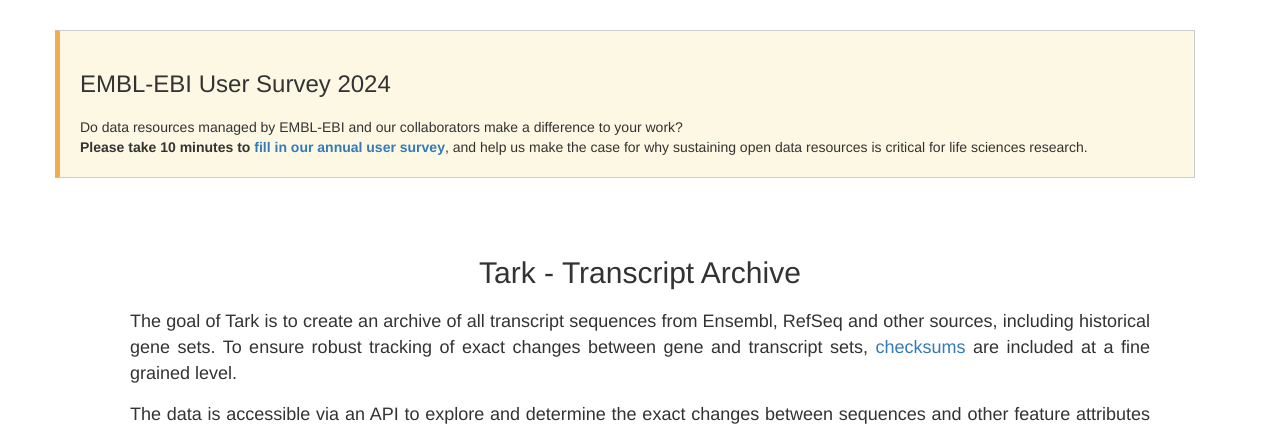
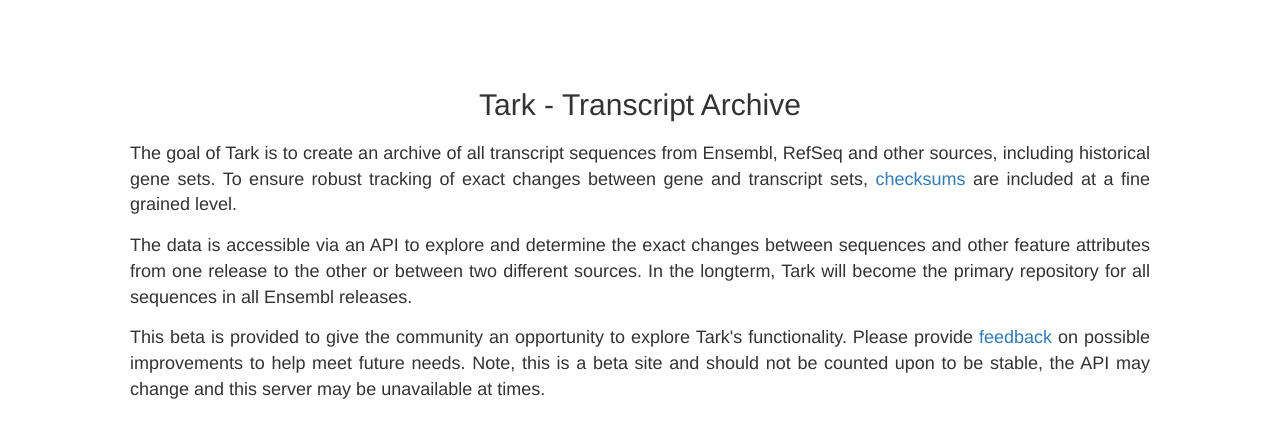
Before and after one commit to Ensembl/tark, a Django app: page / in a window 1280 px wide. Shown: the part 101-529 px from the top of the page. Run offline with Django 3.2, Linux system fonts and the light colour scheme; parts of the project's set-up code (start-up, migrations or seed data) failed here and were passed over; some libraries are stand-ins or nearby versions.

Commit message:
remove survey banner

```diff
--- a/tark/tark/templates/banner.html
+++ /dev/null
@@ -1,55 +0,0 @@
-<div>
-    <div id="main-content-area">
-    </div>
-    <style>
-        .notifications-js {
-            width: 100%;
-        }
-        .callout {
-            padding: 20px;
-            margin: 10px 0;
-            border: 1px solid #ccc;
-            border-left-width: 5px;
-        }
-        .callout.warning {
-            border-left-color: #f0ad4e;
-            background-color: #fcf8e3;
-        }
-    </style>
-
-    <script type="text/javascript">
-        function ebiInjectAnnouncements(message) {
-            if (typeof message == 'undefined') {
-                return false;
-            }
-
-            if (typeof message.processed != 'undefined') {
-                return true;
-            } else {
-                message.processed = true;
-            }
-
-            var container = document.getElementById('main-content-area') || document.getElementById('main-content') || document.getElementById('main') || document.getElementById('content') || document.getElementById('contentsarea');
-            if (container == null) {
-                console.warn('A message needs to be shown on this site, but an appropriate container could not be found. \n Message follows:', '\n' + message.headline, '\n' + message.message, '\n' + 'Priority:', message.priority);
-                return false;
-            }
-            var banner = document.createElement('div');
-            var wrapper = document.createElement('div');
-            banner.className = "notifications-js row margin-top-medium";
-            wrapper.className = "callout " + (message.priority || "");
-            wrapper.innerHTML = "<h3>" + message.headline + "</h3>" + message.message;
-            container.insertBefore(banner, container.firstChild);
-            banner.appendChild(wrapper);
-        }
-
-        document.addEventListener("DOMContentLoaded", function (event) {
-            ebiInjectAnnouncements({
-                headline: 'EMBL-EBI User Survey 2024',
-                message: 'Do data resources managed by EMBL-EBI and our collaborators make a difference to your work? ' +
-                    '<br><strong> Please take 10 minutes to <a href="https://www.surveymonkey.com/r/HJKYKTT?channel=[webpage]">fill in our annual user survey</a></strong>, and help us make the case for why sustaining open data resources is critical for life sciences research.',
-                priority: 'warning'
-            });
-        });
-    </script>
-</div>
--- a/tark/tark/templates/base.html
+++ b/tark/tark/templates/base.html
@@ -95,8 +95,6 @@
 {% block content %}
     <div class="container">
 
-    {% include "banner.html" %}
-
     {% include "jumbotron_include.html" %}
 
     {% include "search_big_box.html" %}
```
